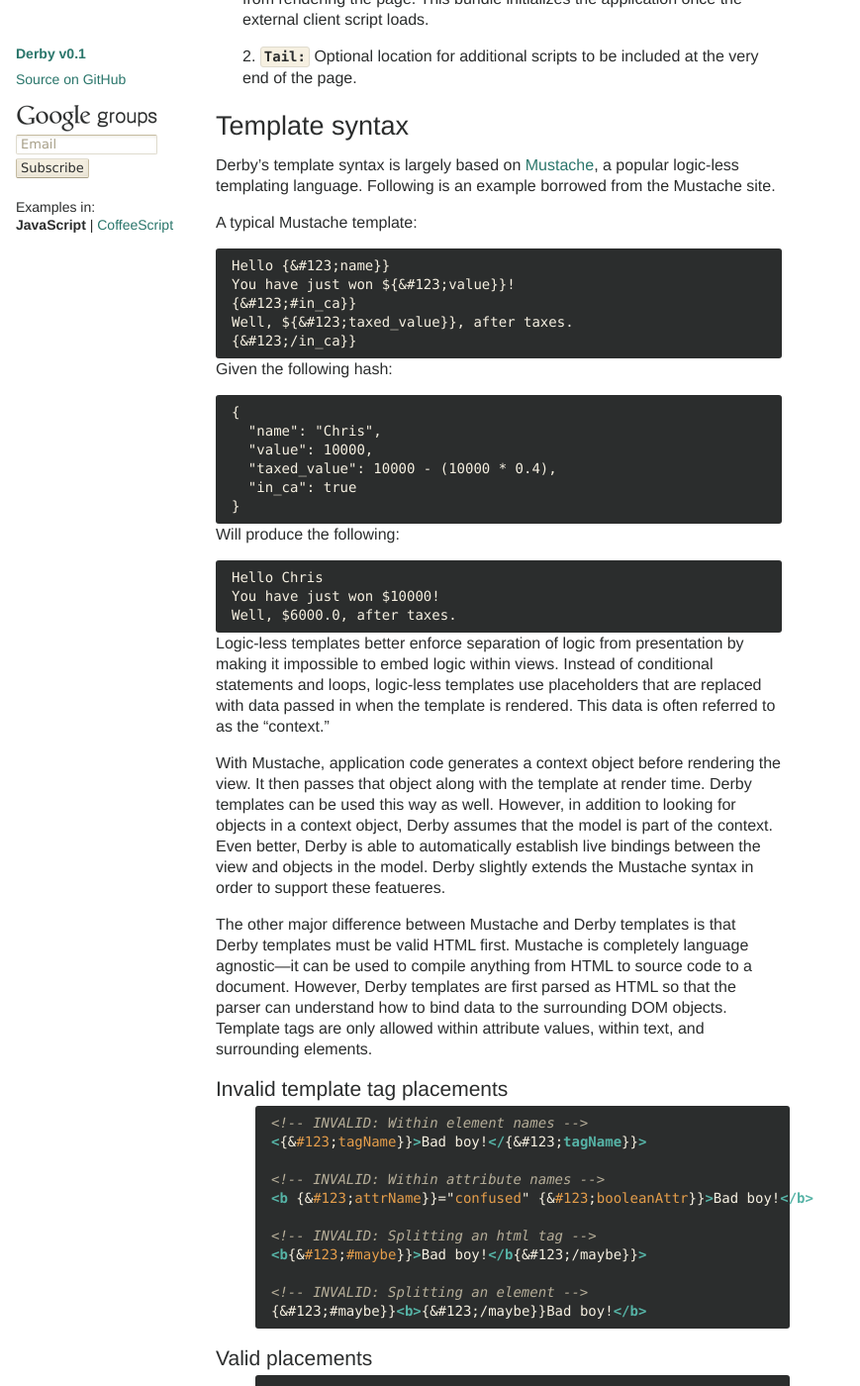
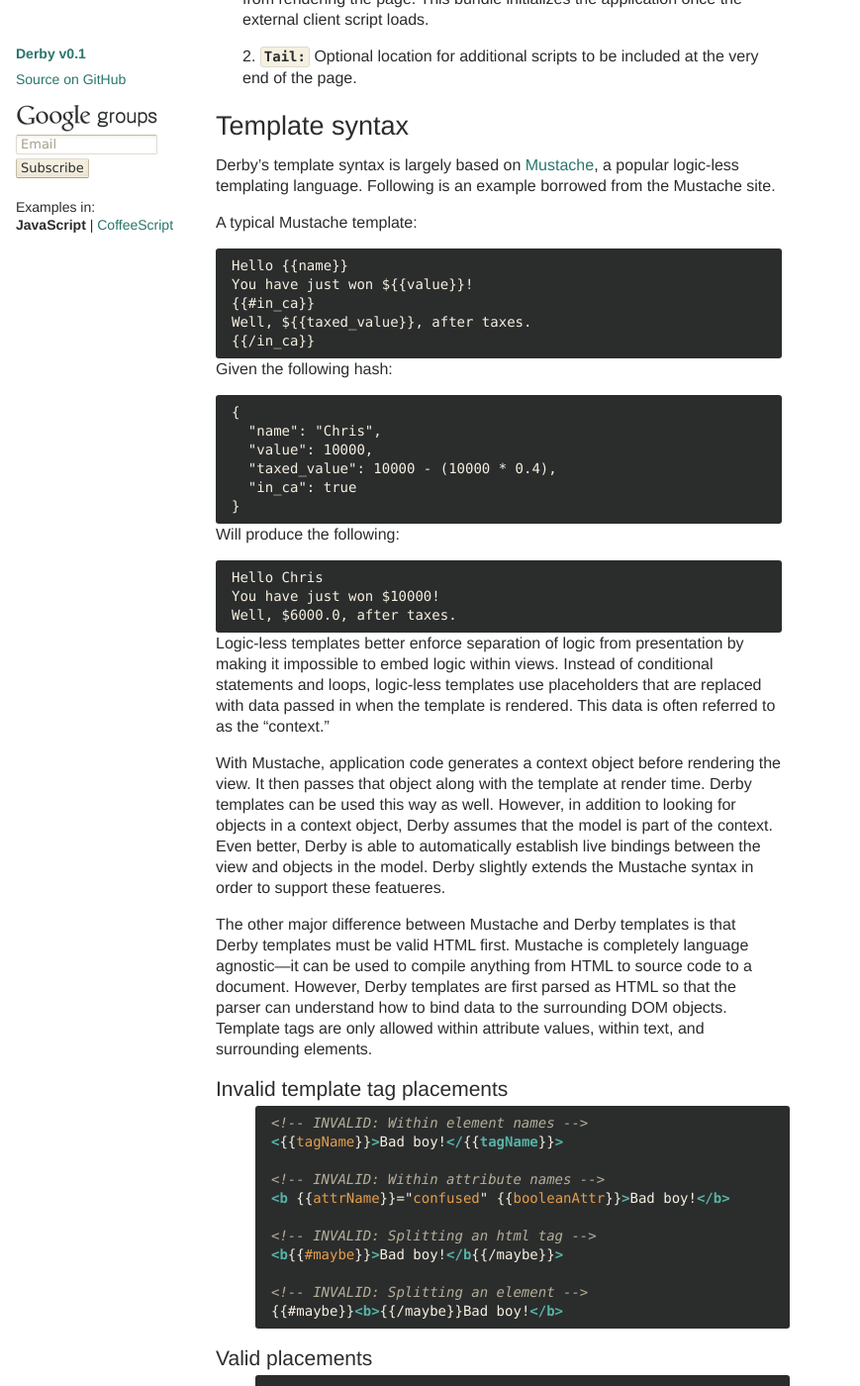
Before and after one commit to derbyjs/derby, a Jekyll site: the page built from index.md, in a window 1280 px wide and 1400 px high, scrolled down 6967 px. Shown: the whole window at 99% size, without its empty margins (0-869 px from the left). Built offline with Jekyll 4.4.1, drawn with Linux system fonts in a browser that asks for light colours; some of the changed text lies outside the part shown.

Commit message:
liquid escaping. Ugh.

```diff
--- a/index.md
+++ b/index.md
@@ -294,11 +294,11 @@ Derby's template syntax is largely based on [Mustache](http://mustache.github.co
 
 A typical Mustache template:
 
-    Hello {&#123;name}}
-    You have just won ${&#123;value}}!
-    {&#123;#in_ca}}
-    Well, ${&#123;taxed_value}}, after taxes.
-    {&#123;/in_ca}}
+    Hello {{"{{"}}name}}
+    You have just won ${{"{{"}}value}}!
+    {{"{{"}}#in_ca}}
+    Well, ${{"{{"}}taxed_value}}, after taxes.
+    {{"{{"}}/in_ca}}
 
 Given the following hash:
 
@@ -324,26 +324,26 @@ The other major difference between Mustache and Derby templates is that Derby te
 ### Invalid template tag placements
 {% highlight html %}
 <!-- INVALID: Within element names -->
-<{&#123;tagName}}>Bad boy!</{&#123;tagName}}>
+<{{"{{"}}tagName}}>Bad boy!</{{"{{"}}tagName}}>
 
 <!-- INVALID: Within attribute names -->
-<b {&#123;attrName}}="confused" {&#123;booleanAttr}}>Bad boy!</b>
+<b {{"{{"}}attrName}}="confused" {{"{{"}}booleanAttr}}>Bad boy!</b>
 
 <!-- INVALID: Splitting an html tag -->
-<b{&#123;#maybe}}>Bad boy!</b{&#123;/maybe}}>
+<b{{"{{"}}#maybe}}>Bad boy!</b{{"{{"}}/maybe}}>
 
 <!-- INVALID: Splitting an element -->
-{&#123;#maybe}}<b>{&#123;/maybe}}Bad boy!</b>
+{{"{{"}}#maybe}}<b>{{"{{"}}/maybe}}Bad boy!</b>
 {% endhighlight %}
 
 ### Valid placements
 {% highlight html %}
 <!-- Within text -->
-<b>Let's go {&#123;activity}}!</b>
+<b>Let's go {{"{{"}}activity}}!</b>
 
 <!-- Within attribute values -->
-<b class="{&#123;type}}" style="color:{&#123;displayColor}}">Let's go running!</b>
+<b class="{{"{{"}}type}}" style="color:{{"{{"}}displayColor}}">Let's go running!</b>
 
 <!-- Surrounding an element -->
-{&#123;#maybe}}<b>Let's go dancing!</b>{&#123;/maybe}}
+{{"{{"}}#maybe}}<b>Let's go dancing!</b>{{"{{"}}/maybe}}
 {% endhighlight %}
```
